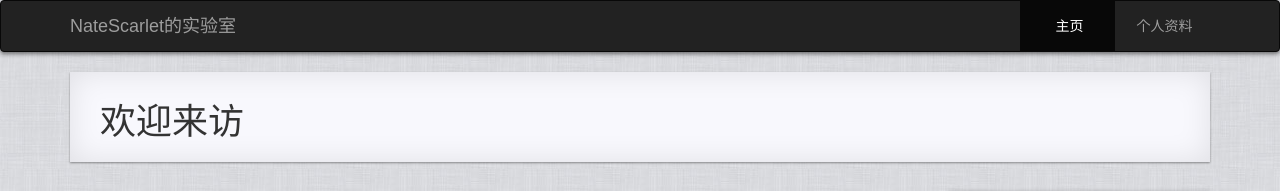
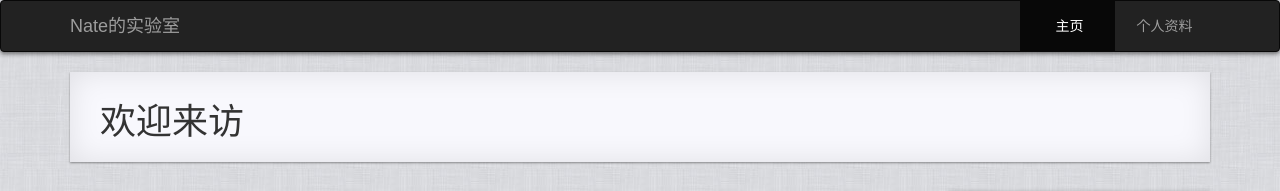
Before and after one commit to NateScarlet/NateScarlet.Github.io, a Jekyll site: the page built from index.md, in a window 1280 px wide. Shown: the top 191 px of the page. Built offline with Jekyll 4.4.1, drawn with Linux system fonts in a browser that asks for light colours.

Commit message:
Clean up config

```diff
--- a/_config.yml
+++ b/_config.yml
@@ -1,5 +1,5 @@
 # Site settings
-title: NateScarlet的实验室
+title: Nate的实验室
 email: NateScarlet@Gmail.com
 description: NateScarlet's website
 # > # this means to ignore newlines until "baseurl:"
@@ -32,7 +32,6 @@
 
 plugins:
   - jekyll-feed
-  - jekyll-toc
 
 markdown: kramdown
 # highlight
@@ -42,6 +41,5 @@
 
 defaults:
   - scope:
-      path: '_posts'
+      path: ''
     values:
-      toc: true
```
